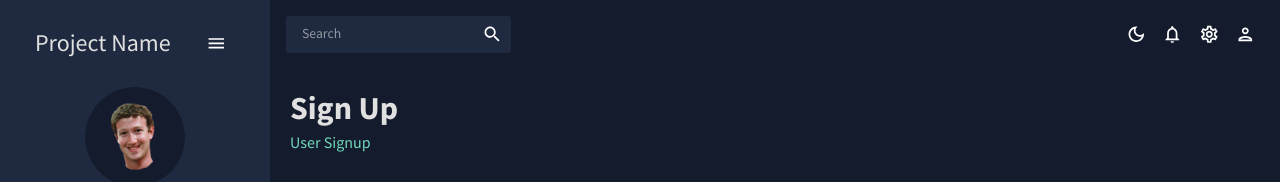
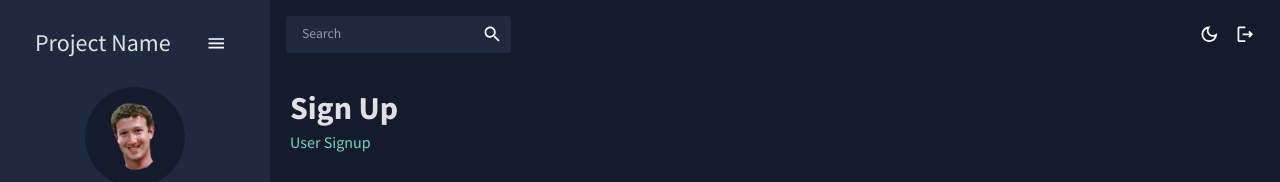
Before and after one commit to vigneshsnaik/dbms-miniproject-frontend, a React (Create React App) app: page / in a window 1280 px wide. Shown: the top 182 px of the page. Built offline with nearby package versions, Linux system fonts and the light colour scheme; no server answers.

Commit message:
add logout

```diff
--- a/src/scenes/global/Topbar.jsx
+++ b/src/scenes/global/Topbar.jsx
@@ -4,10 +4,8 @@ import { ColorModeContext, tokens } from "../../theme";
 import InputBase from "@mui/material/InputBase";
 import LightModeOutlinedIcon from "@mui/icons-material/LightModeOutlined";
 import DarkModeOutlinedIcon from "@mui/icons-material/DarkModeOutlined";
-import NotificationsOutlinedIcon from "@mui/icons-material/NotificationsOutlined";
-import SettingsOutlinedIcon from "@mui/icons-material/SettingsOutlined";
-import PersonOutlinedIcon from "@mui/icons-material/PersonOutlined";
 import SearchIcon from "@mui/icons-material/Search";
+import { LogoutOutlined } from "@mui/icons-material";
 
 const Topbar = () => {
   const theme = useTheme();
@@ -37,14 +35,18 @@ const Topbar = () => {
             <LightModeOutlinedIcon />
           )}
         </IconButton>
-        <IconButton>
-          <NotificationsOutlinedIcon />
-        </IconButton>
-        <IconButton>
-          <SettingsOutlinedIcon />
-        </IconButton>
-        <IconButton>
-          <PersonOutlinedIcon />
+
+        <IconButton
+          onClick={() => {
+            if (window.confirm("Are you sure you want to logout?")) {
+              console.log("logout");
+              window.localStorage.removeItem("userId");
+              window.localStorage.removeItem("type");
+              window.location.reload(true);
+            }
+          }}
+        >
+          <LogoutOutlined />
         </IconButton>
       </Box>
     </Box>
```
